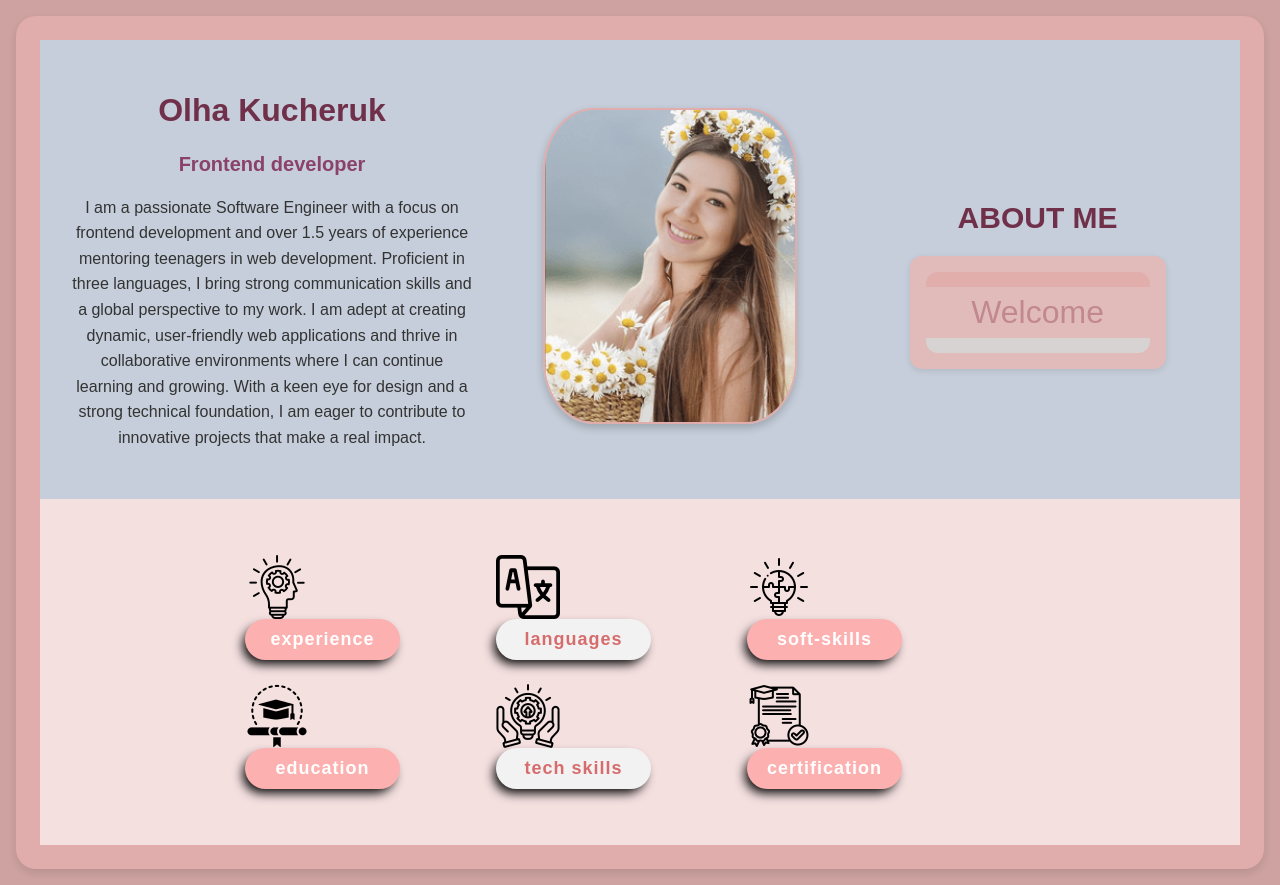
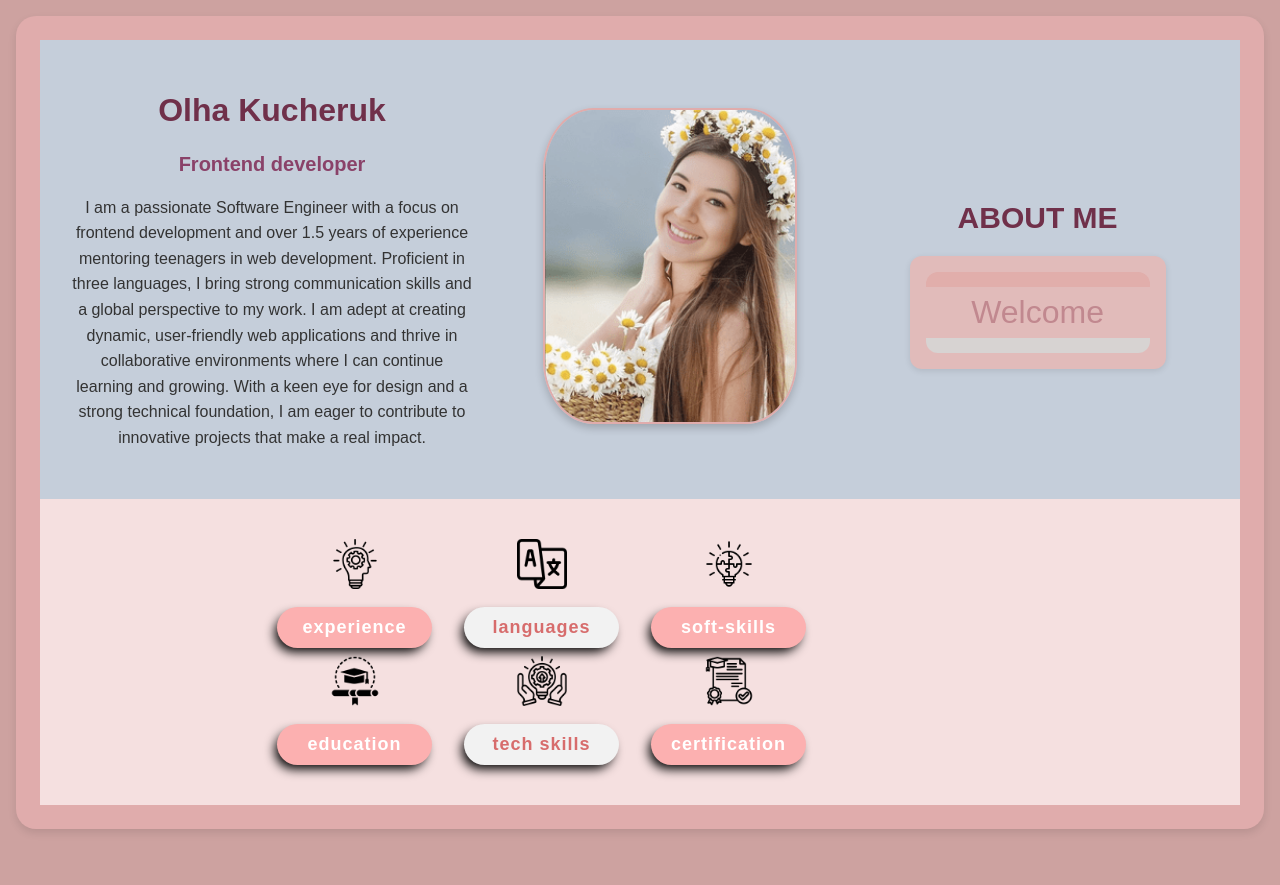
Before and after one commit to Olha36/portfolio, a React (Vite) app: page /home in a window 1280 px wide. After the commit the page ends 845 px from the top, so only its background shows below. Built offline with nearby package versions, Linux system fonts and the light colour scheme.

Commit message:
fix button container style

```diff
--- a/src/css/card.css
+++ b/src/css/card.css
@@ -82,24 +82,28 @@
   background-color: #d7d3d2;
   border-radius: 0 0 0.75rem 0.75rem;
 }
-
 .info-container {
     background-color: #f5e0e0;
     padding: 2rem 0;
   }
-
 .info {
     display: flex;
     justify-content: space-around;
     text-align: center;
   }
 
-.info div {
-  font-size: 1.125rem;
-  color: #70304a;
-  cursor: pointer;
-  padding: 0.5rem 1rem;
-  transition: background-color 0.3s;
+  .grid {
+    display: flex;
+    flex-direction: column;
+    align-items: center; /* Centers both image and button horizontally */
+    justify-content: center; /* Centers them vertically */
+    gap: 10px; /* Adds space between the image and button */
+  }
+
+  .info-container img {
+    width: 50px; /* Adjust based on the icon size you prefer */
+    height: auto;
+    margin-bottom: 0.5rem; /* Add some space between the icon and button */
   }
 
   .experience,
@@ -109,13 +113,6 @@
   .soft-skills,
   .certifications {
     margin-bottom: 1rem;
-}
-.grid {
-  display: grid;
-}
-
-.recommendations {
-  height: 5rem;
   }
 
   .button {
```
Lines whose indentation alone changed are shown as unchanged.
